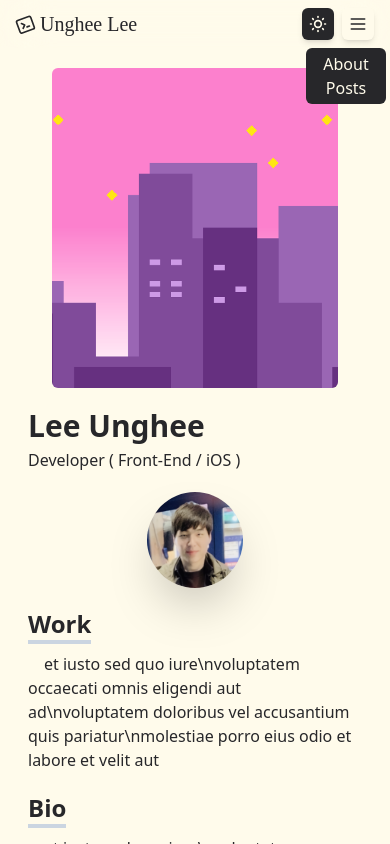
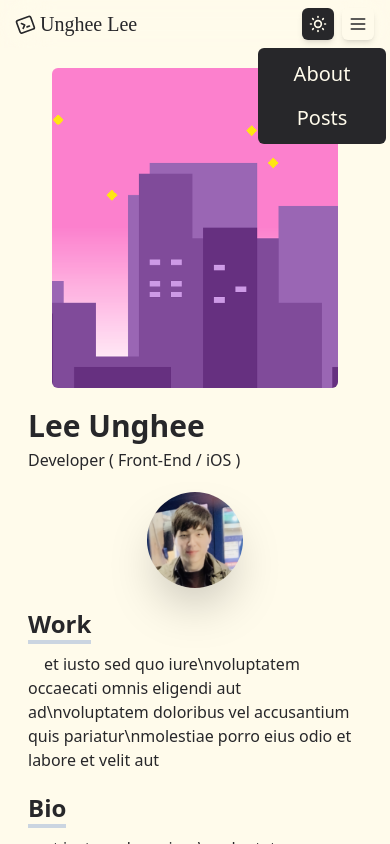
Before and after one commit to iMUngHee/unghee.dev, a Next.js app: page / in a window 390 px wide. Both pictures are taken after a click on the element 358 px from the left and 24 px from the top of the page. Shown: the top 844 px of the page. Built offline with nearby package versions, Linux system fonts and the light colour scheme; a web font is replaced by a local one.

Commit message:
[Fix] Modify size of menu

```diff
--- a/components/NavigationBar.tsx
+++ b/components/NavigationBar.tsx
@@ -190,7 +190,7 @@ export default function NavigationBar() {
           {isHidden ? null : (
             <motion.div
               className={cls(
-                `absolute top-12 right-1 w-20 rounded-md bg-zinc-800 dark:bg-amber-50`,
+                `absolute top-12 right-1 w-32 rounded-md bg-zinc-800 dark:bg-amber-50`,
               )}
               initial={{ opacity: 0, x: 10, y: -50, scale: 0 }}
               animate={{ opacity: 1, x: 0, y: 0, scale: 1 }}
@@ -199,13 +199,17 @@ export default function NavigationBar() {
             >
               <nav className="flex select-none flex-col items-center justify-center py-1 text-amber-50 dark:text-zinc-800">
                 <Link href="/">
-                  <a className="transition-all hover:scale-110">About</a>
+                  <a className="py-2 text-xl transition-all hover:scale-110">
+                    About
+                  </a>
                 </Link>
                 {/* <Link href="/works">
                   <a className="transition-all hover:scale-110">Works</a>
                 </Link> */}
                 <Link href="/posts">
-                  <a className="transition-all hover:scale-110">Posts</a>
+                  <a className="py-2 text-xl transition-all hover:scale-110">
+                    Posts
+                  </a>
                 </Link>
               </nav>
             </motion.div>
```
